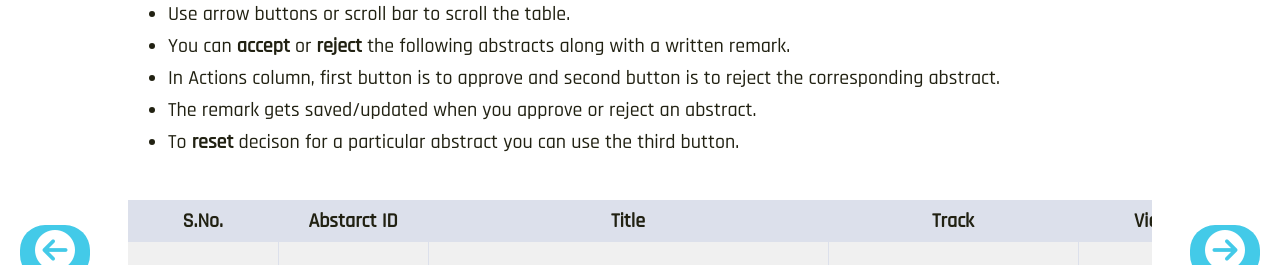
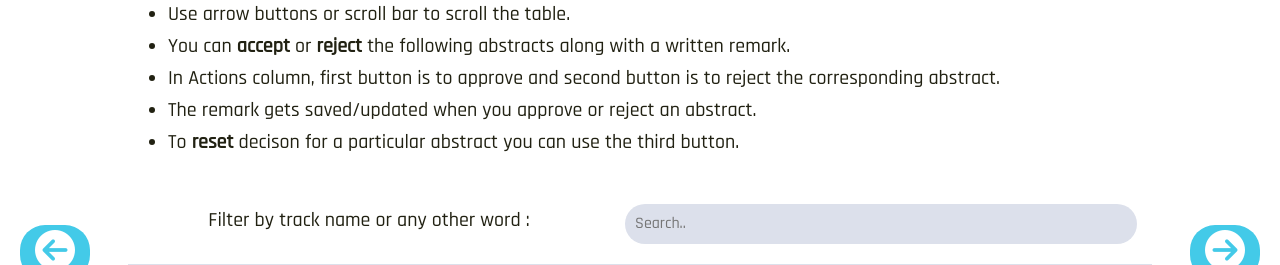
Before and after one commit to touqeer121/nitwConference-live, a Django app: page /remark-abstracts/ in a window 1280 px wide. Shown: the part 256-521 px from the top of the page. Run offline with Django 3.2, Linux system fonts and the light colour scheme; a user stored in the database is signed in; data comes from the database, SQL or seed files in the repository; some libraries are stand-ins or nearby versions; some web fonts are replaced.

Commit message:
added table filter for reviewers

```diff
--- a/conference/views.py
+++ b/conference/views.py
@@ -746,7 +746,7 @@ def remark_abstracts(request):
 	context = {}
 	if(request.user.username=='gcimb'):
 		print("SUPERADMIN")
-		context['abstracts'] = Abstract.objects.all().order_by('abs_id')
+		context['abstracts'] = Abstract.objects.all().order_by('abs_id')[:10]
 		context['track'] = ''
 		return render(request, 'all_abstracts.html', context)
 	if(request.user.username=='shekar'):
--- a/templates/all_abstracts.html
+++ b/templates/all_abstracts.html
@@ -1,7 +1,9 @@
 {% extends 'base.html' %}
 {% block title %} | Review Abstracts{% endblock title %}
 {% block scripts %}
-
+    <!-- <link rel="stylesheet" href="https://maxcdn.bootstrapcdn.com/bootstrap/3.4.1/css/bootstrap.min.css"> -->
+    <script src="https://ajax.googleapis.com/ajax/libs/jquery/3.5.1/jquery.min.js"></script>
+    <script src="https://maxcdn.bootstrapcdn.com/bootstrap/3.4.1/js/bootstrap.min.js"></script>
     <script>
         $(document).ready(function () {
             // messages timeout for 3 sec
@@ -72,6 +74,10 @@
             <i class="fa fa-arrow-circle-right fa-2x" aria-hidden="true"></i>
         </button>
         {% if request.user.is_authenticated and request.user.username == 'gcimb' %}
+        <div class="form-group row">
+            <label style="display: inline-block;width: 50%; font-size: 20px;">Filter by track name or any other word : </label>
+            <input class="my-input" id="myInput" type="text" placeholder="Search.." style="display: inline-block; width: 50%;">
+        </div>
         <div id="scroll-container" >
             <div id="scroll-content">
                 <table id="myTable" class="display-table" >
@@ -225,6 +231,10 @@
         </div>
 
         {% elif request.user.is_authenticated and request.user.username == 'shekar' %}
+        <div class="form-group row">
+            <label style="display: inline-block;width: 50%; font-size: 20px;">Filter by any word : </label>
+            <input class="my-input" id="myInput1" type="text" placeholder="Search.." style="display: inline-block; width: 50%;">
+        </div>
         <div id="scroll-container" >
             <div id="scroll-content">
                 <table id="myTable" class="display-table" >
@@ -240,7 +250,7 @@
                         <th style="min-width: 400px;">Remark</th>
                     </tr>
                 </thead>
-                <tbody id="myTableBody">
+                <tbody id="myTableBody1">
                     {%for abs in abstracts%}
                     <tr>
                         <td>{{forloop.counter}}.</td>
@@ -311,6 +321,10 @@
 
 
         {% elif request.user.is_authenticated %}
+        <div class="form-group row">
+            <label style="display: inline-block;width: 50%; font-size: 20px;">Filter by any word : </label>
+            <input class="my-input" id="myInput2" type="text" placeholder="Search.." style="display: inline-block; width: 50%;">
+        </div>
         <div id="scroll-container" >
             <div id="scroll-content">
                 <table id="myTable" class="display-table" >
@@ -326,7 +340,7 @@
                         <th style="min-width: 400px;">Remark</th>
                     </tr>
                 </thead>
-                <tbody id="myTableBody">
+                <tbody id="myTableBody2">
                     {%for abs in abstracts%}
                     <tr>
                         <td>{{forloop.counter}}.</td>
@@ -511,4 +525,34 @@
 <script>
     AOS.init();
 </script>
+<script>
+    $(document).ready(function(){
+      $("#myInput").on("keyup", function() {
+        var value = $(this).val().toLowerCase();
+        $("#myTableBody tr").filter(function() {
+          $(this).toggle($(this).text().toLowerCase().indexOf(value) > -1)
+        });
+      });
+    });
+</script>
+<script>
+    $(document).ready(function(){
+      $("#myInput1").on("keyup", function() {
+        var value = $(this).val().toLowerCase();
+        $("#myTableBody1 tr").filter(function() {
+          $(this).toggle($(this).text().toLowerCase().indexOf(value) > -1)
+        });
+      });
+    });
+</script>
+<script>
+    $(document).ready(function(){
+      $("#myInput2").on("keyup", function() {
+        var value = $(this).val().toLowerCase();
+        $("#myTableBody2 tr").filter(function() {
+          $(this).toggle($(this).text().toLowerCase().indexOf(value) > -1)
+        });
+      });
+    });
+</script>
 {% endblock content %}
```
